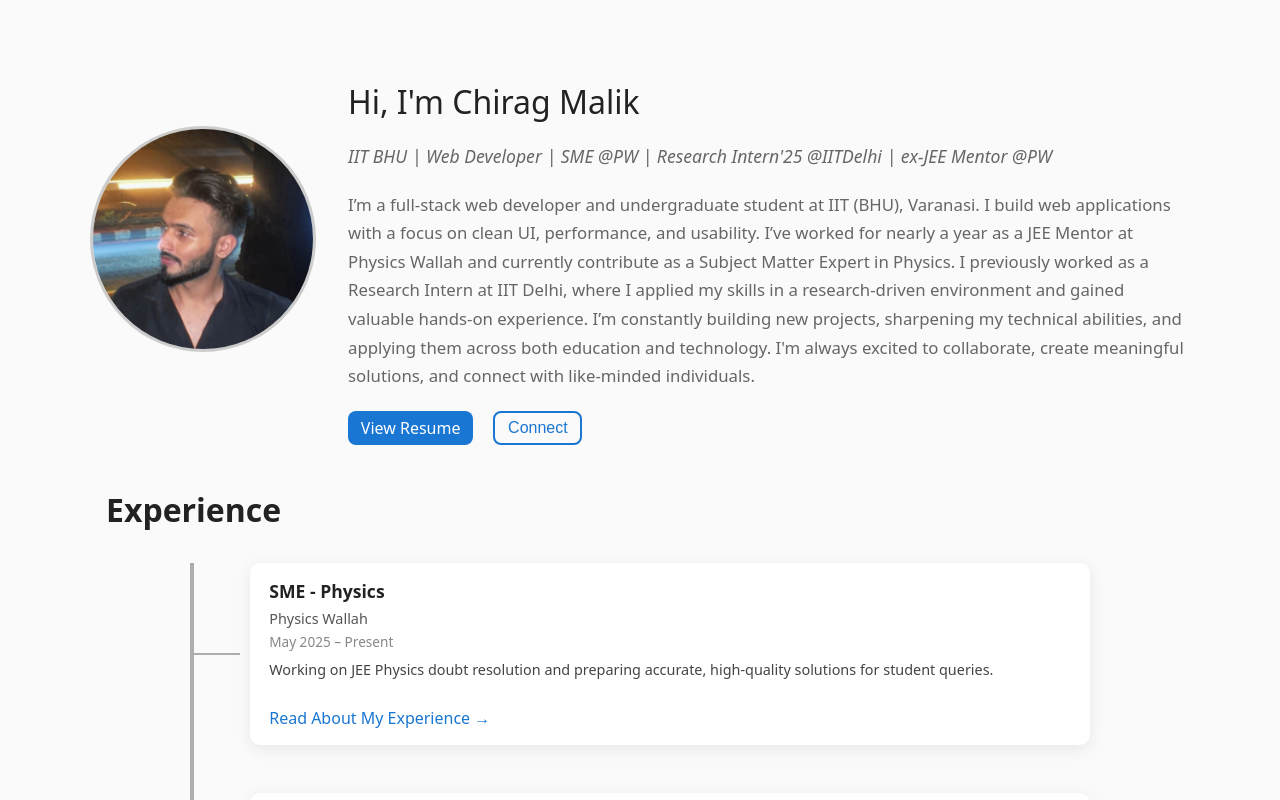
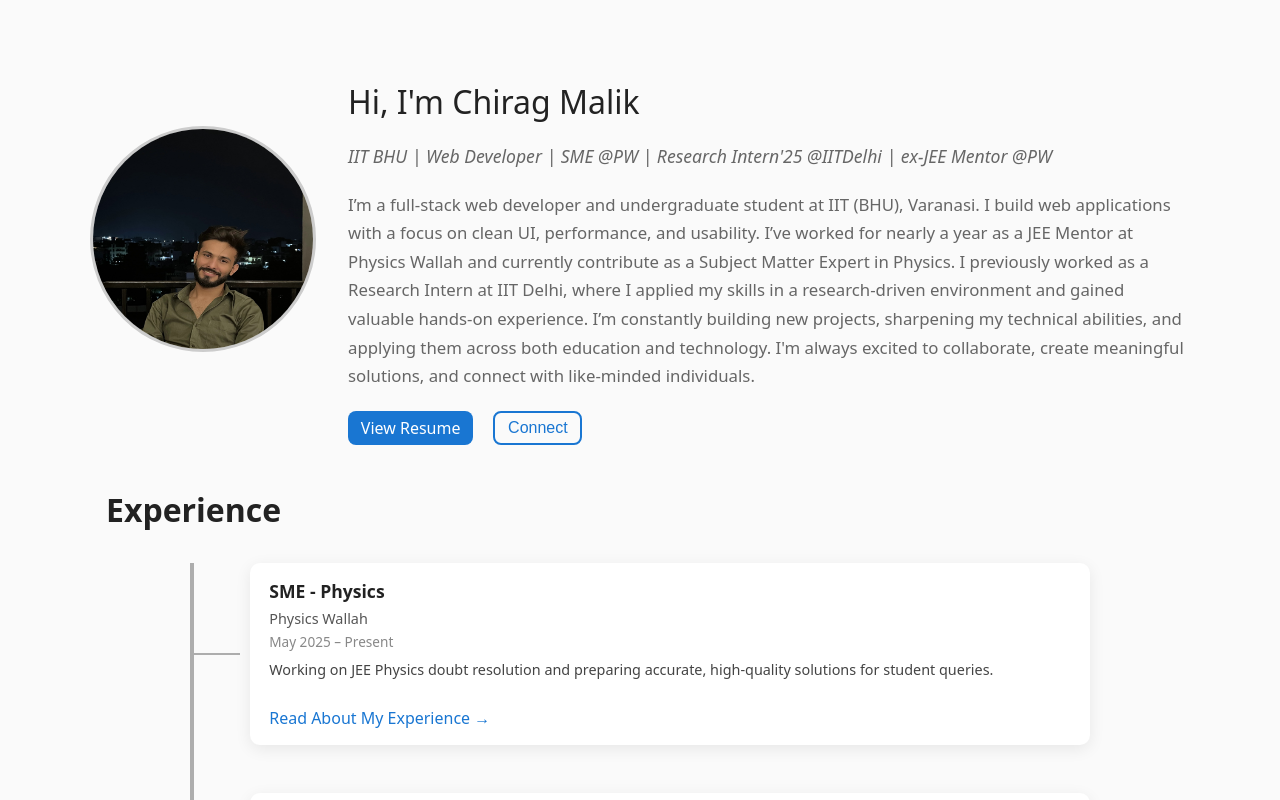
Before and after one commit to chiragmalik2612/chiragmalikpf, a React (Vite) app: page / in a window 1280 px wide. Shown: the top 800 px of the page. Built offline with nearby package versions, Linux system fonts and the light colour scheme.

Commit message:
pfp updated

```diff
--- a/src/components/HeroSection.jsx
+++ b/src/components/HeroSection.jsx
@@ -2,12 +2,13 @@ import React from "react";
 import { Link } from "react-router-dom";
 import styles from "./HeroSection.module.css";
 import profilePic from "../assets/profile.jpg";
+import pfp from "../assets/pfp.jpg";
 
 const HeroSection = () => {
   return (
     <div className={styles.container}>
       <div className={styles.imageContainer}>
-        <img src={profilePic} alt="Chirag Malik" className={styles.avatar} />
+        <img src={pfp} alt="Chirag Malik" className={styles.avatar} />
       </div>
 
       <div className={styles.textContainer}>
```
